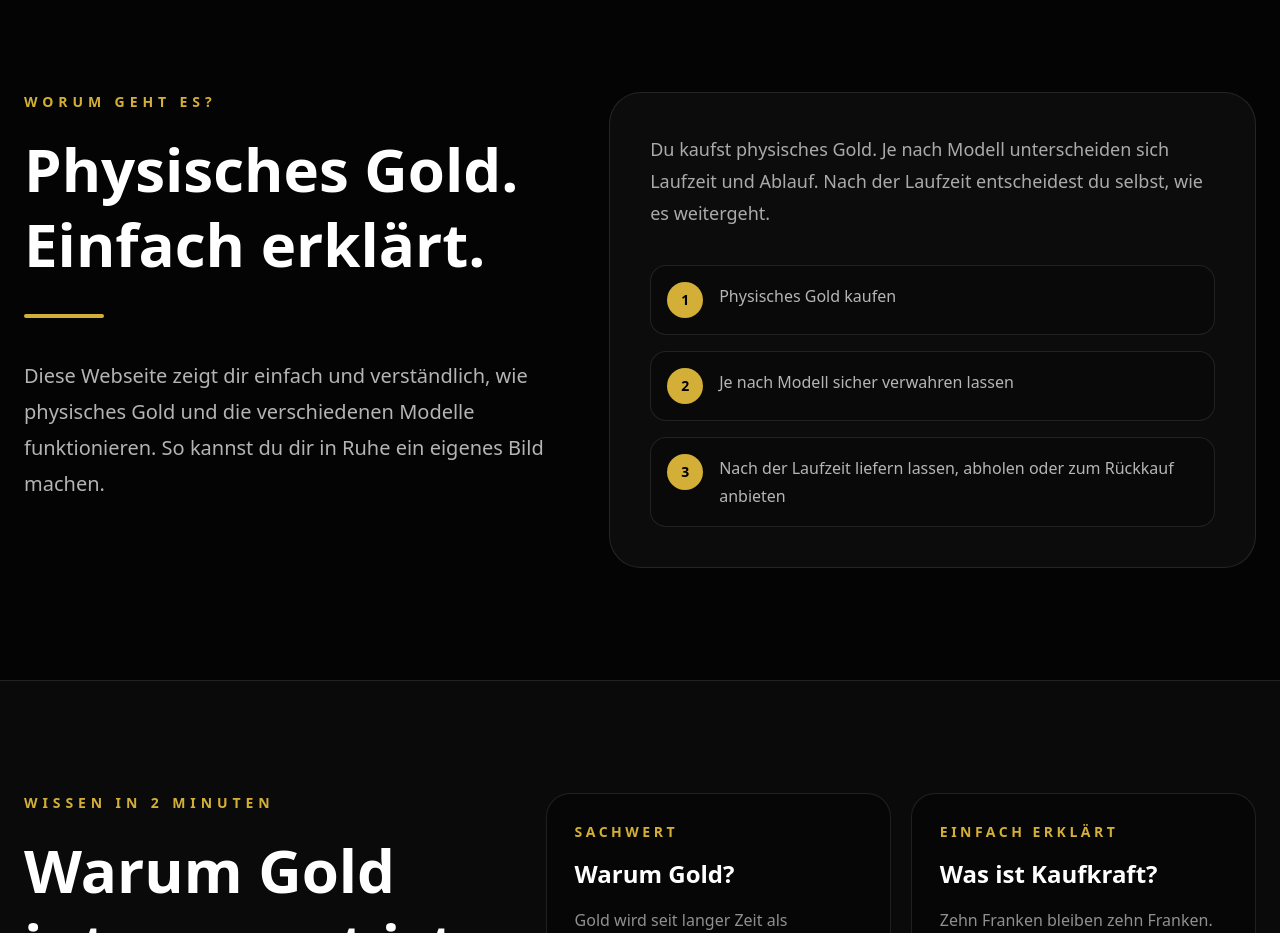
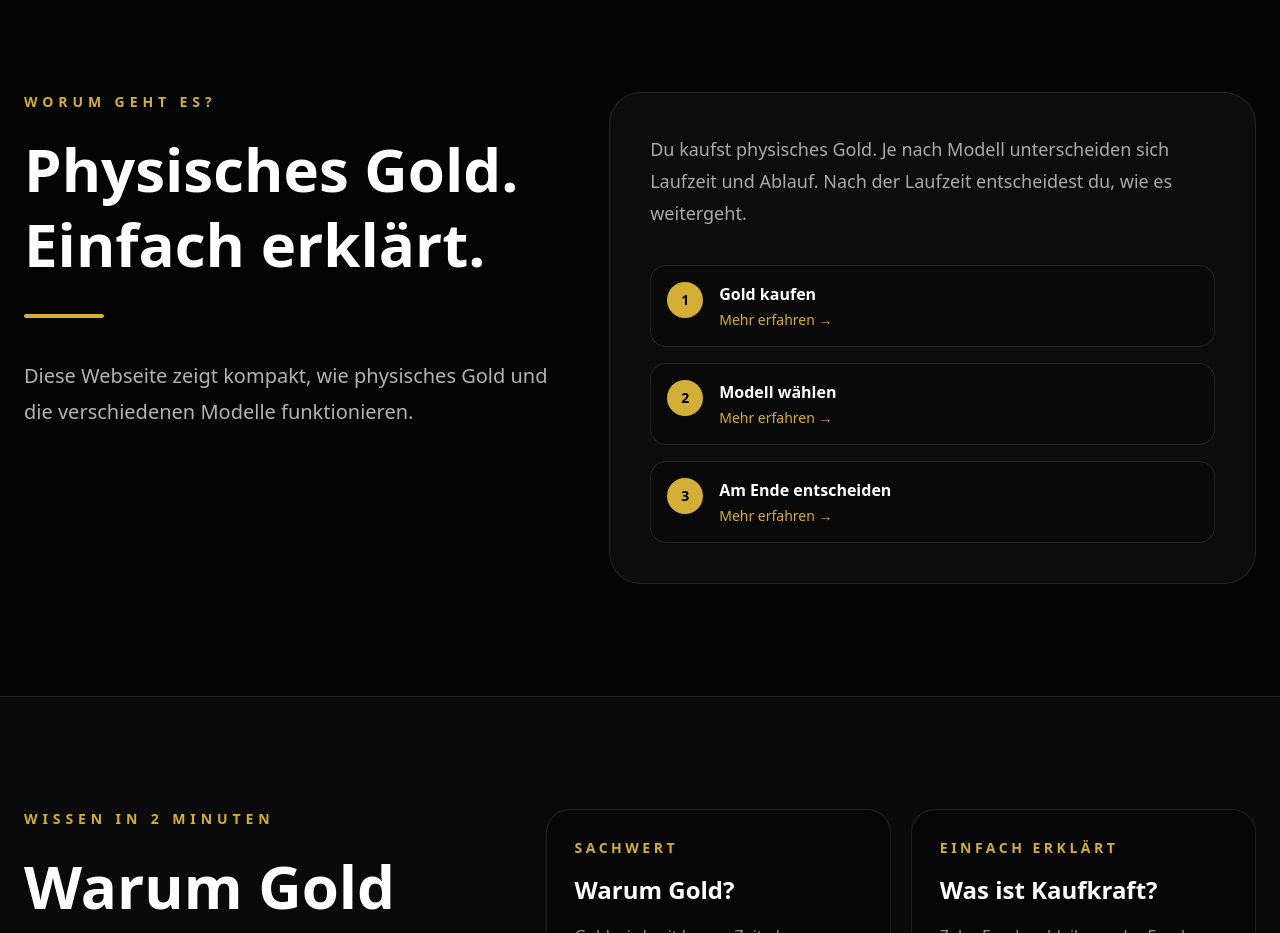
Before and after one commit to paszem/echte-werte-verstehen, a Next.js app: page / in a window 1280 px wide. Shown: the part 820-1753 px from the top of the page. Built offline with nearby package versions, Linux system fonts and the light colour scheme; no server answers.

Commit message:
Intro mit Popups optimiert

```diff
--- a/app/components/Intro.tsx
+++ b/app/components/Intro.tsx
@@ -1,9 +1,24 @@
+"use client";
+
+import { useState } from "react";
+
+const steps = [
+  {
+    title: "Gold kaufen",
+    text: "Du kaufst physisches Gold und wählst die gewünschte Menge.",
+  },
+  {
+    title: "Modell wählen",
+    text: "Je nach Modell unterscheiden sich Laufzeit, Verwahrung und Vorteile.",
+  },
+  {
+    title: "Am Ende entscheiden",
+    text: "Nach der Laufzeit kannst du das Gold liefern lassen, abholen oder zum aktuellen Rückkaufspreis zum Verkauf anbieten.",
+  },
+];
+
 export default function Intro() {
-  const options = [
-    "Physisches Gold kaufen",
-    "Je nach Modell sicher verwahren lassen",
-    "Nach der Laufzeit liefern lassen, abholen oder zum Rückkauf anbieten",
-  ];
+  const [active, setActive] = useState<(typeof steps)[0] | null>(null);
 
   return (
     <section id="worum" className="mx-auto max-w-7xl px-6 py-28">
@@ -22,34 +37,64 @@ export default function Intro() {
           <div className="mt-8 h-1 w-20 rounded-full bg-[#d4af37]" />
 
           <p className="mt-10 text-xl leading-9 text-white/70">
-            Diese Webseite zeigt dir einfach und verständlich, wie physisches
-            Gold und die verschiedenen Modelle funktionieren. So kannst du dir
-            in Ruhe ein eigenes Bild machen.
+            Diese Webseite zeigt kompakt, wie physisches Gold und die
+            verschiedenen Modelle funktionieren.
           </p>
         </div>
 
         <div className="rounded-[2rem] border border-white/10 bg-white/[0.035] p-8 md:p-10">
           <p className="text-lg leading-8 text-white/65">
             Du kaufst physisches Gold. Je nach Modell unterscheiden sich
-            Laufzeit und Ablauf. Nach der Laufzeit entscheidest du selbst, wie
-            es weitergeht.
+            Laufzeit und Ablauf. Nach der Laufzeit entscheidest du, wie es
+            weitergeht.
           </p>
 
           <div className="mt-9 grid gap-4">
-            {options.map((item, index) => (
-              <div
-                key={item}
-                className="flex gap-4 rounded-2xl border border-white/10 bg-black/25 p-4"
+            {steps.map((step, index) => (
+              <button
+                key={step.title}
+                onClick={() => setActive(step)}
+                className="flex gap-4 rounded-2xl border border-white/10 bg-black/25 p-4 text-left transition hover:border-[#d4af37]/50"
               >
                 <div className="grid h-9 w-9 shrink-0 place-items-center rounded-full bg-[#d4af37] text-sm font-bold text-black">
                   {index + 1}
                 </div>
-                <p className="leading-7 text-white/70">{item}</p>
-              </div>
+                <div>
+                  <p className="font-semibold text-white">{step.title}</p>
+                  <p className="mt-1 text-sm text-[#d4af37]">Mehr erfahren →</p>
+                </div>
+              </button>
             ))}
           </div>
         </div>
       </div>
+
+      {active && (
+        <div
+          className="fixed inset-0 z-[100] grid place-items-center bg-black/80 px-6 backdrop-blur-xl"
+          onClick={() => setActive(null)}
+        >
+          <div
+            className="relative max-w-xl rounded-[2rem] border border-[#d4af37]/25 bg-[#101010] p-8 shadow-[0_45px_140px_rgba(0,0,0,0.85)]"
+            onClick={(event) => event.stopPropagation()}
+          >
+            <button
+              onClick={() => setActive(null)}
+              className="absolute right-6 top-6 grid h-10 w-10 place-items-center rounded-full border border-white/10 text-white/70"
+            >
+              ×
+            </button>
+
+            <h3 className="pr-14 text-4xl font-bold text-white">
+              {active.title}
+            </h3>
+
+            <p className="mt-6 text-lg leading-8 text-white/60">
+              {active.text}
+            </p>
+          </div>
+        </div>
+      )}
     </section>
   );
 }
```
